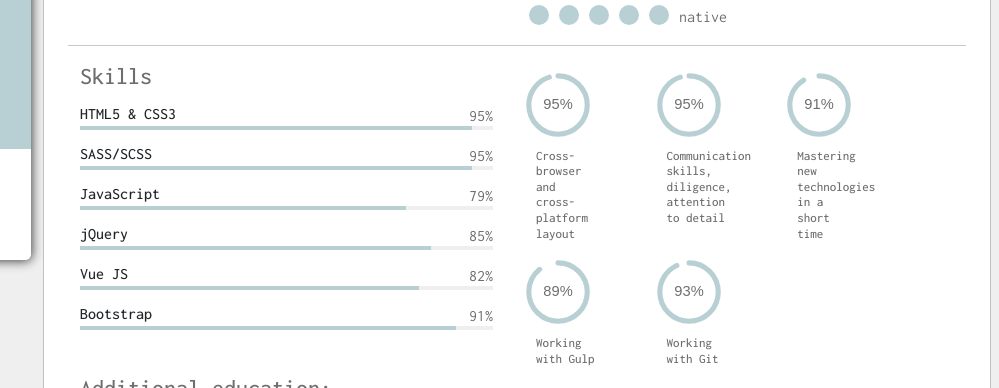
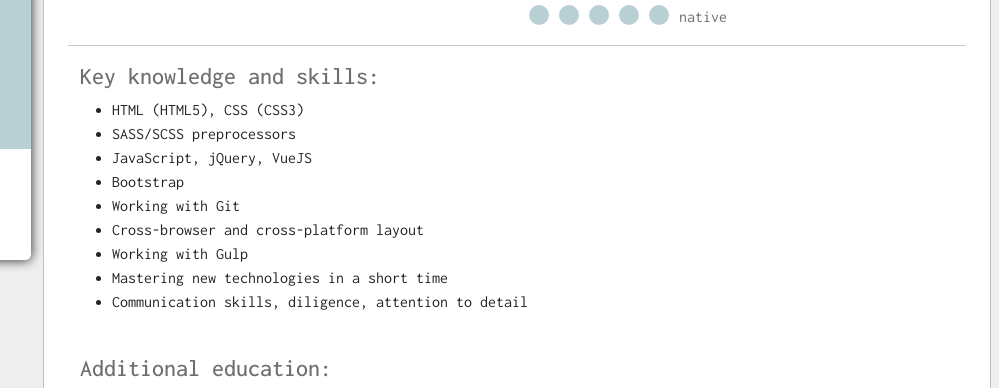
Before and after one commit to JurijsPetrovs/Portfolio, a plain HTML site: page index.html in a window 1280 px wide. Shown: the part 341-729 px from the top of the page, 281-1280 px from the left. Drawn offline with nearby package versions, Linux system fonts and the light colour scheme.

Commit message:
Add files via upload
fixed

```diff
--- a/index.html
+++ b/index.html
@@ -122,103 +122,20 @@
               </div>
             </div>
           </div><hr>
-          <div class="row">
-            <div class="col-12 col-xl-6 skill-list">
-              <h4>Skills</h4>
-              <div class="el d-flex justify-content-between">
-                <h5>HTML5 & CSS3</h5>
-                <p>95%</p>
-                <div class="line"><div style="width:95%"></div></div>
-              </div>
-              <div class="el d-flex justify-content-between">
-                <h5>SASS/SCSS</h5>
-                <p>95%</p>
-                <div class="line"><div style="width:95%"></div></div>
-              </div>
-              <div class="el d-flex justify-content-between">
-                <h5>JavaScript</h5>
-                <p>79%</p>
-                <div class="line"><div style="width:79%"></div></div>
-              </div>
-              <div class="el d-flex justify-content-between">
-                <h5>jQuery</h5>
-                <p>85%</p>
-                <div class="line"><div style="width:85%"></div></div>
-              </div>
-              <div class="el d-flex justify-content-between">
-                <h5>Vue JS</h5>
-                <p>82%</p>
-                <div class="line"><div style="width:82%"></div></div>
-              </div>
-              <div class="el d-flex justify-content-between">
-                <h5>Bootstrap</h5>
-                <p>91%</p>
-                <div class="line"><div style="width:91%"></div></div>
-              </div>
-            </div>
-            <div class="col-12 col-xl-6 skill-diag d-flex">
-              <div class="single-chart me-5">
-                <svg viewBox="0 0 36 36" class="circular-chart">
-                <path class="circle"
-                  stroke-dasharray="95, 100"
-                  d="M18 2.0845
-                  a 15.9155 15.9155 0 0 1 0 31.831
-                  a 15.9155 15.9155 0 0 1 0 -31.831"
-                />
-                <text x="18" y="20.35" class="percentage">95%</text>
-                </svg>
-                <h5>Cross-browser and cross-platform layout</h5>
-              </div>
-              <div class="single-chart me-5">
-                <svg viewBox="0 0 36 36" class="circular-chart">
-                <path class="circle"
-                  stroke-dasharray="95, 100"
-                  d="M18 2.0845
-                  a 15.9155 15.9155 0 0 1 0 31.831
-                  a 15.9155 15.9155 0 0 1 0 -31.831"
-                />
-                <text x="18" y="20.35" class="percentage">95%</text>
-                </svg>
-                <h5>Communication skills, diligence, attention to detail</h5>
-              </div>
-              <div class="single-chart me-5">
-                <svg viewBox="0 0 36 36" class="circular-chart">
-                <path class="circle"
-                  stroke-dasharray="91, 100"
-                  d="M18 2.0845
-                  a 15.9155 15.9155 0 0 1 0 31.831
-                  a 15.9155 15.9155 0 0 1 0 -31.831"
-                />
-                <text x="18" y="20.35" class="percentage">91%</text>
-                </svg>
-                <h5>Mastering new technologies in a short time</h5>
-              </div>
-              <div class="single-chart me-5">
-                <svg viewBox="0 0 36 36" class="circular-chart">
-                <path class="circle"
-                  stroke-dasharray="89, 100"
-                  d="M18 2.0845
-                  a 15.9155 15.9155 0 0 1 0 31.831
-                  a 15.9155 15.9155 0 0 1 0 -31.831"
-                />
-                <text x="18" y="20.35" class="percentage">89%</text>
-                </svg>
-                <h5>Working with Gulp</h5>
-              </div>
-              <div class="single-chart me-5">
-                <svg viewBox="0 0 36 36" class="circular-chart">
-                <path class="circle"
-                  stroke-dasharray="93, 100"
-                  d="M18 2.0845
-                  a 15.9155 15.9155 0 0 1 0 31.831
-                  a 15.9155 15.9155 0 0 1 0 -31.831"
-                />
-                <text x="18" y="20.35" class="percentage">93%</text>
-                </svg>
-                <h5>Working with Git</h5>
-              </div>
-            </div>
-            <div class="col-12">
+          <div class="cv rounded">
+            <h4>Key knowledge and skills:</h4>
+                <ul>
+                    <li>HTML (HTML5), CSS (CSS3)</li>
+                    <li>SASS/SCSS preprocessors</li>
+                    <li>JavaScript, jQuery, VueJS</li>
+                    <li>Bootstrap</li>
+                    <li>Working with Git</li>
+                    <li>Cross-browser and cross-platform layout</li>
+                    <li>Working with Gulp</li>
+                    <li>Mastering new technologies in a short time</li>
+                    <li>Communication skills, diligence, attention to detail</li>
+                </ul><br>
+
             <h4>Additional education:</h4>
                 <ul>
                     <li>Passed the course "Profession Front-end" at itProger school.
@@ -233,8 +150,6 @@
            </div>
         </div>
       </div>
-
-      </div>
     </div>
   </main>
 
```
Lines whose indentation alone changed are shown as unchanged.
